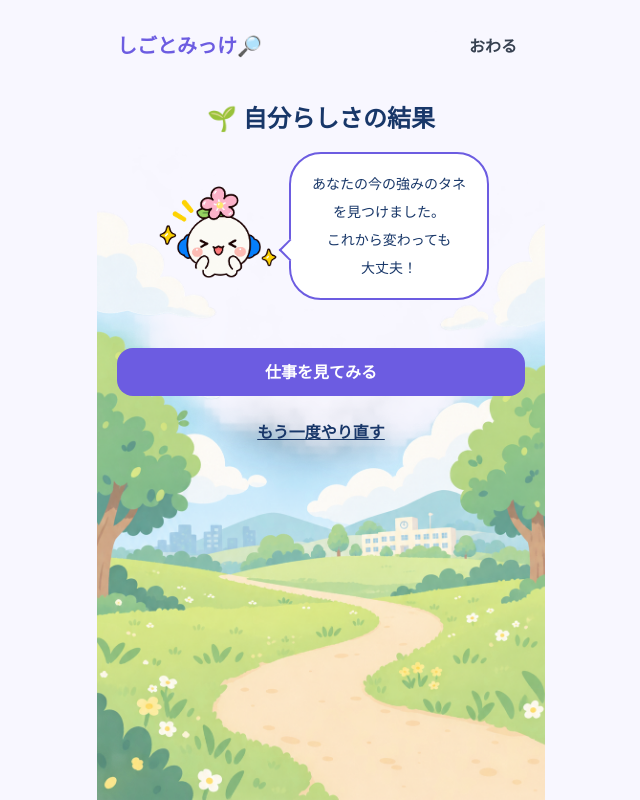
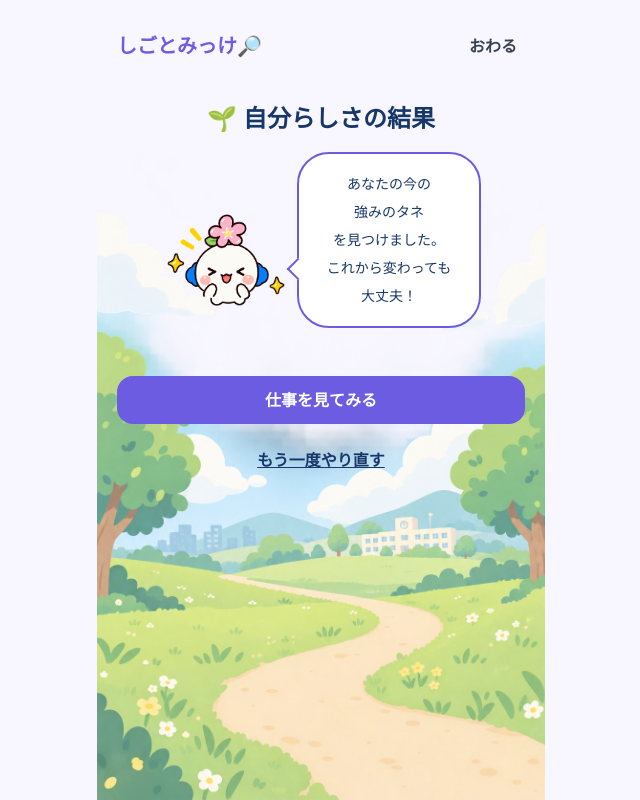
Before and after one commit to AkikoFujikawa/shigoto-mikke, a Next.js app in the folder frontend/: page /strengths in a window 1280 px wide. Shown: the whole page, without its empty margins (319-959 px from the left). Built offline with nearby package versions, Linux system fonts and the light colour scheme.

Commit message:
style: 結果画面の吹き出しを狭い幅でもはみ出さないようにする #148

```diff
--- a/frontend/src/app/strengths/page.tsx
+++ b/frontend/src/app/strengths/page.tsx
@@ -100,8 +100,8 @@ export default function StrengthsPage() {
             height={128}
           />
 
-          <p className="relative mx-auto -mt-2 w-[200px] shrink-0 rounded-2xl border-2 border-brand bg-white px-4 py-4 text-center text-sm leading-7 text-navy">
-            あなたの今の強みのタネ
+          <p className="relative mx-auto -mt-2 w-full max-w-[200px] min-w-0 rounded-2xl border-2 border-brand bg-white px-4 py-4 text-center text-sm leading-7 text-navy">
+            あなたの今の<span className="whitespace-nowrap">強みのタネ</span>
             <br />
             を見つけました。
             <br />
```
